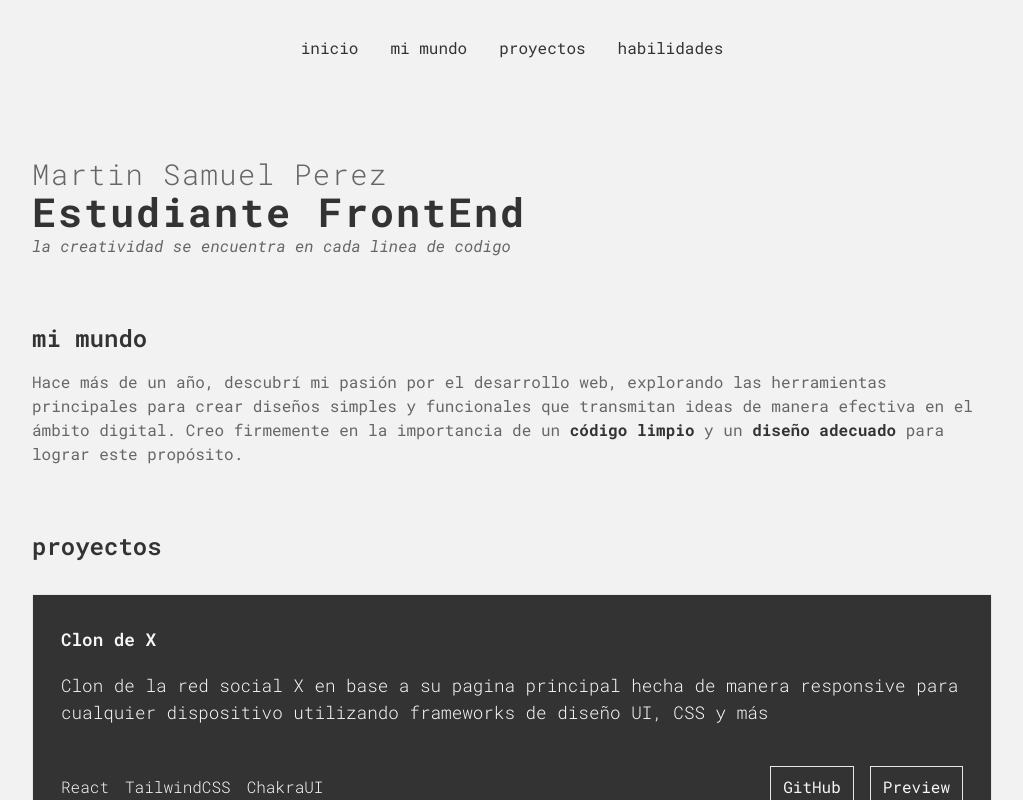
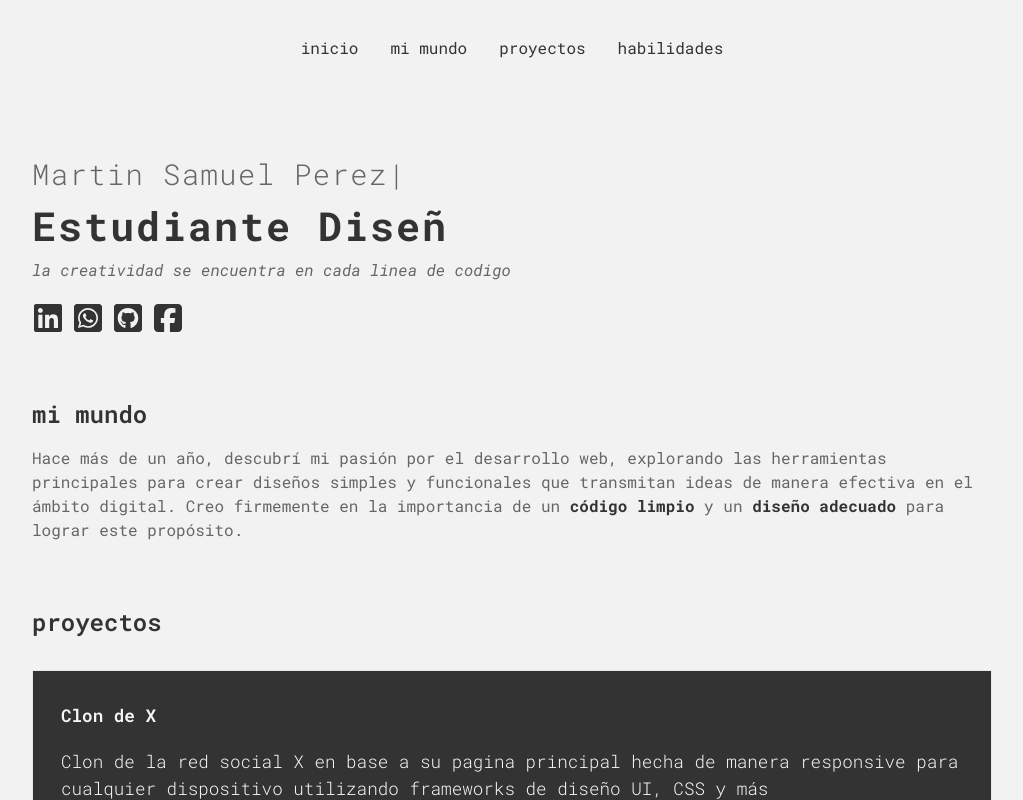
Before and after one commit to INKINSS/cv, a React (Vite) app: page / in a window 1280 px wide. Shown: the top 800 px of the page, without its empty margins (128-1151 px from the left). Built offline with nearby package versions, Linux system fonts and the light colour scheme.

Commit message:
implementacion de redes sociales

```diff
--- a/package.json
+++ b/package.json
@@ -13,7 +13,8 @@
     "react": "^18.2.0",
     "react-awesome-reveal": "^4.2.10",
     "react-dom": "^18.2.0",
-    "react-icons": "^5.2.1"
+    "react-icons": "^5.2.1",
+    "react-typed": "^2.0.12"
   },
   "devDependencies": {
     "@types/react": "^18.2.66",
--- a/src/components/Banner.jsx
+++ b/src/components/Banner.jsx
@@ -1,12 +1,36 @@
 import { Fade } from 'react-awesome-reveal'
+import { ReactTyped } from "react-typed";
+import { FaLinkedin } from "react-icons/fa";
+import { FaWhatsappSquare } from "react-icons/fa";
+import { FaGithubSquare } from "react-icons/fa";
+import { FaSquareFacebook } from "react-icons/fa6";
 
 const Banner = () => {
     return (
         <Fade delay={.5} cascade damping={.5}>
             <section className="-z-10" id='banner'>
-                <h2 className="font-light text-xl lg:text-[1.8em] md:text-[1.5em] tracking-[.05em] text-customBlackLight">Martin Samuel Perez</h2>
-                <h1 className="font-bold text-2xl lg:text-[2.5em] md:text-[2em] lg:mt-2 tracking-[.05em] text-customBlack">Estudiante FrontEnd</h1>
+                <ReactTyped className="font-light text-xl lg:text-[1.8em] md:text-[1.5em] tracking-[.05em] text-customBlackLight" strings={["Martin Samuel Perez"]} typeSpeed={40} />
+                <ReactTyped
+                    className="font-bold text-2xl lg:text-[2.5em] md:text-[2em] lg:mt-2 tracking-[.05em] text-customBlack block"
+                    strings={[
+                        "Estudiante FrontEnd",
+                        "Estudiante de React",
+                        "Estudiante DiseñoUI",
+                    ]}
+                    typeSpeed={80}
+                    backSpeed={50}
+                    attr="placeholder"
+                    loop
+                >
+                    <input type="text" className='bg-customWhiteLight placeholder:text-customBlack' />
+                </ReactTyped>
                 <span className="text-sm lg:text-[1em] inline-block mt-2 italic text-customBlackLight">la creatividad se encuentra en cada linea de codigo</span>
+                <section className='flex gap-2 mt-5'>
+                    <a href='https://www.linkedin.com/in/mart%C3%ADn-samuel-p%C3%A9rez-montenero-747690251/' target='blank'><FaLinkedin className='fill-customBlack hover:fill-customBlackLight transition-all duration-200' size={'2em'} /></a>
+                    <a href='https://wa.me/50256216845?text=Hola!%20Me%20gustaría%20hablar%20contigo' target='blank'><FaWhatsappSquare className='fill-customBlack hover:fill-customBlackLight transition-all duration-200' size={'2em'} /></a>
+                    <a href='https://github.com/INKINSS' target='blank'><FaGithubSquare className='fill-customBlack hover:fill-customBlackLight transition-all duration-200' size={'2em'} /></a>
+                    <a href='https://www.facebook.com/profile.php?id=100001496362178&locale=es_LA' target='blank'><FaSquareFacebook className='fill-customBlack hover:fill-customBlackLight transition-all duration-200' size={'2em'} /></a>
+                </section>
             </section>
         </Fade>
     )
```
Also changed, not shown: 2 other files (tests, documents, lock files or other folders).
